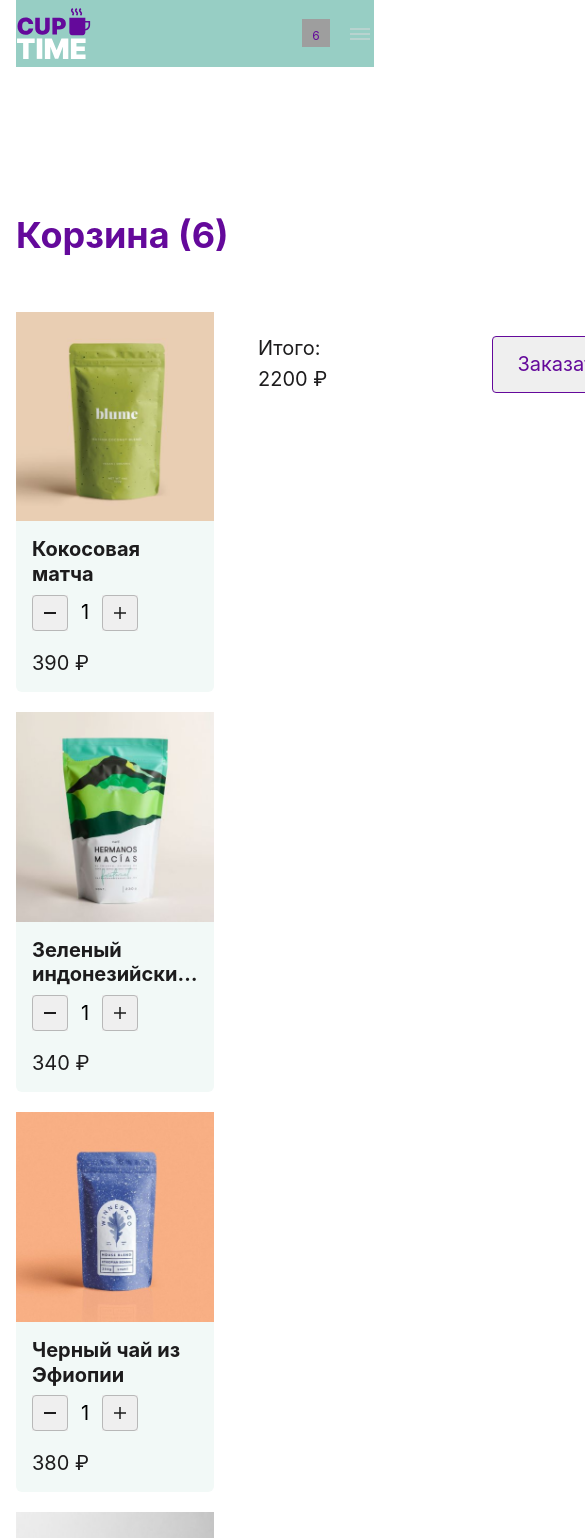
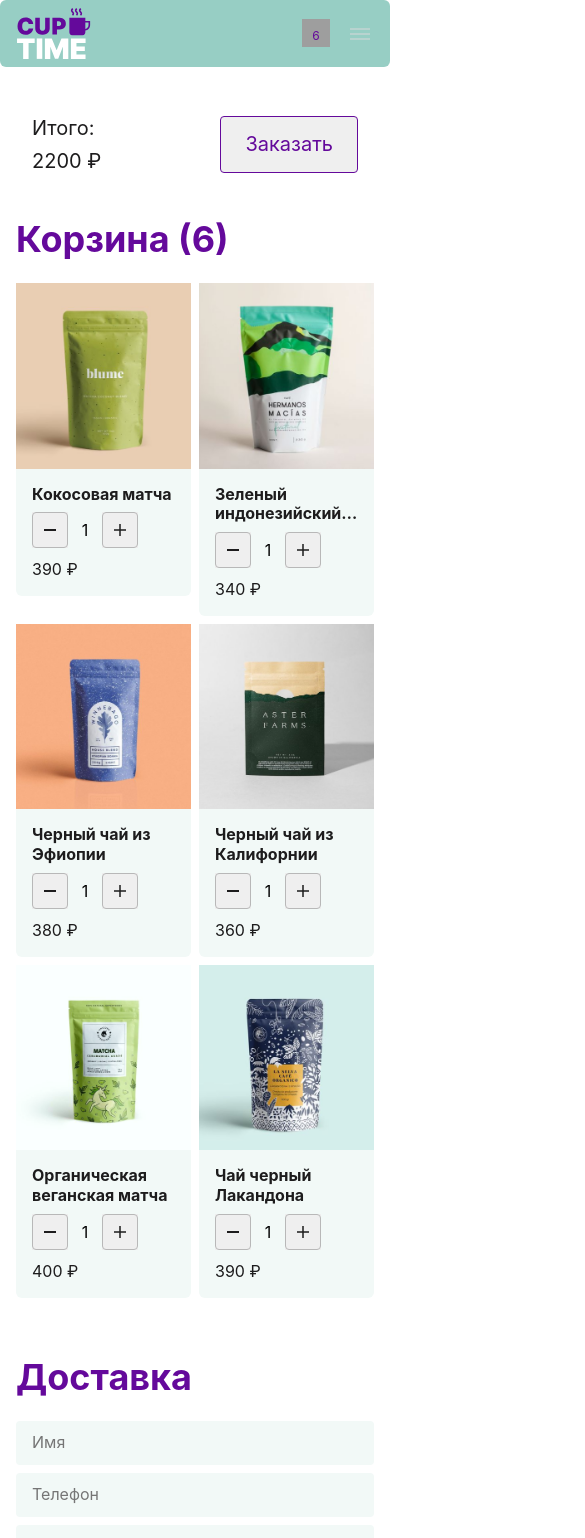
Before and after one commit to kuzpugonka/cup-time, a React (Vite) app: page /cart in a window 390 px wide. Shown: the top 1538 px of the page, 585 px wide, since content can reach past the window. Built offline with nearby package versions, Linux system fonts and the light colour scheme; grey boxes are pictures that could not be loaded; a web font is replaced by a local one.

Commit message:
add mobile

```diff
--- a/src/index.css
+++ b/src/index.css
@@ -83,6 +83,7 @@
   color: #fff;
 }
 .header__container {
+  border-radius: 6px;
   padding: 12px 26px;
   max-width: 1352px;
   backdrop-filter: blur(60px);
@@ -312,7 +313,6 @@
   margin: 0;
 }
 .carts__itog {
-  width: 420px;
   display: flex;
   padding: 24px;
   justify-content: space-between;
@@ -409,6 +409,12 @@
   .footer__menu {
     gap: 32px;
   }
+  .carts {
+    margin-top: 171px;
+  }
+  .carts__list {
+    grid-template-columns: repeat(auto-fit, minmax(180px, 1fr));
+  }
 }
 
 @media (max-width: 940px) {
@@ -475,6 +481,56 @@
   .footer__social {
     margin-top: 12px;
   }
+  .carts {
+    margin-top: 139px;
+    margin-bottom: 60px;
+  }
+  .carts__container {
+    grid-template-columns: 1fr;
+    row-gap: 24px;
+  }
+  .carts__title {
+    margin-bottom: 0;
+  }
+  .carts__list {
+    gap: 16px;
+  }
+  .carts__itog {
+    grid-row: 1;
+    padding: 16px;
+    margin-bottom: 16px;
+  }
+  .carts__itog-sum {
+    display: flex;
+    gap: 6px;
+  }
+  .cart {
+    font-size: 16px;
+    min-height: 280px;
+  }
+  .cart__sum {
+    margin-bottom: 12px;
+  }
+  .cart__sum-num {
+    font-size: 16px;
+  }
+  .cart__title {
+    font-size: 16px;
+  }
+  .order {
+    margin-bottom: 80px;
+  }
+  .order__form {
+    max-width: 100%;
+    grid-template-columns: 1fr;
+    gap: 8px;
+  }
+  .order__input {
+    padding: 12px 16px;
+  }
+  .order__pay {
+    padding-top: 20px;
+  }
 }
 
 @media (max-width: 766px) {
@@ -482,11 +538,11 @@
     padding: 0 16px;
   }
   .header {
-    padding: 0 16px;
+    padding: 0 ;
     top: 0;
   }
   .header__container {
-    padding: 8px 0;
+    padding: 8px 16px;
   }
   .header__nav {
     display: none;
@@ -534,4 +590,19 @@
   .footer__info {
     order: 4;
   }
+  .carts {
+    margin-top: 100px;
+    margin-bottom: 60px;
+  }
+  .carts__itog {
+    margin-bottom: 6px;
+  }
+  .carts__itog-sum {
+    flex-direction: column;
+    gap: 2px;
+  }
+.carts__list {
+  grid-template-columns: repeat(auto-fit, minmax(140px, 1fr));
+  gap: 8px;
 }
+}
```
